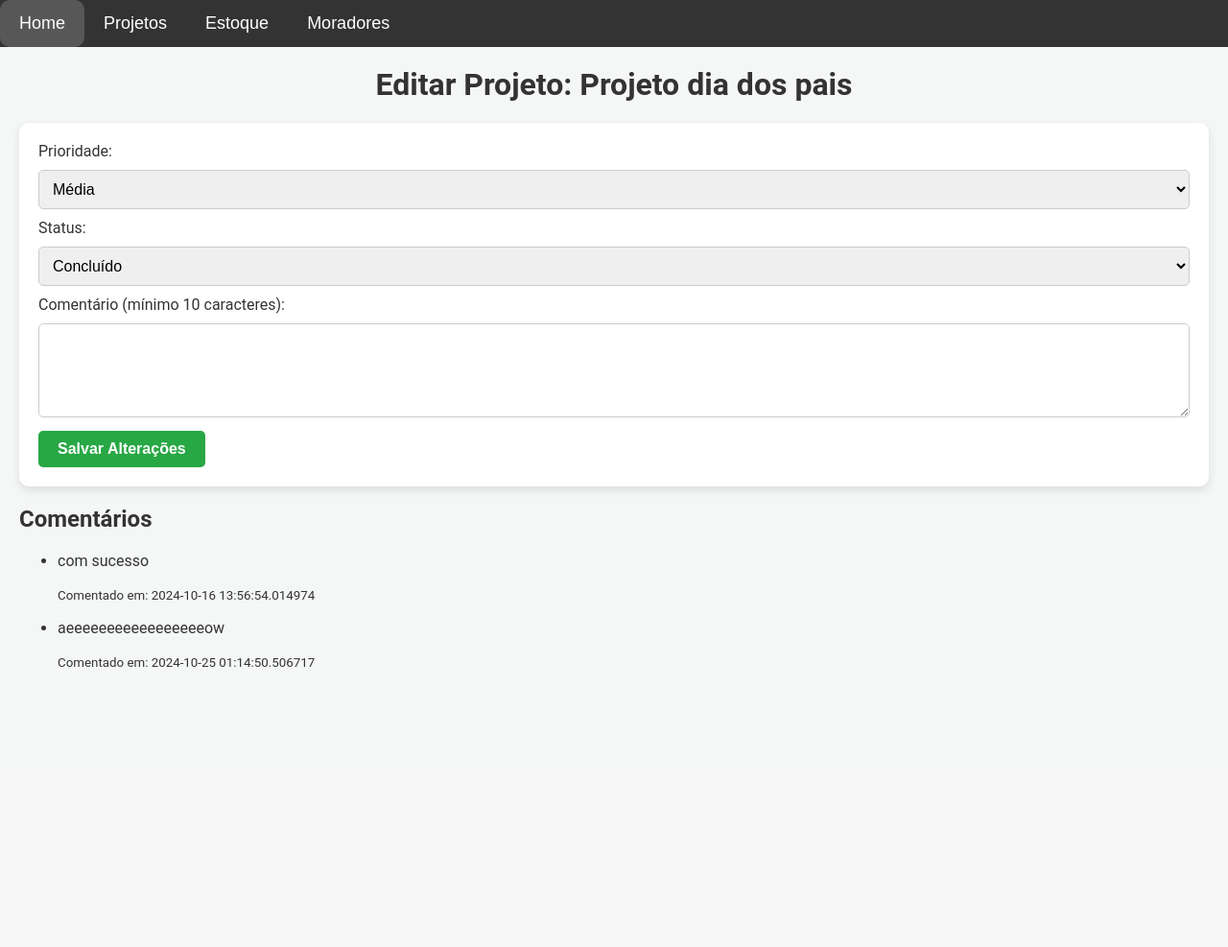
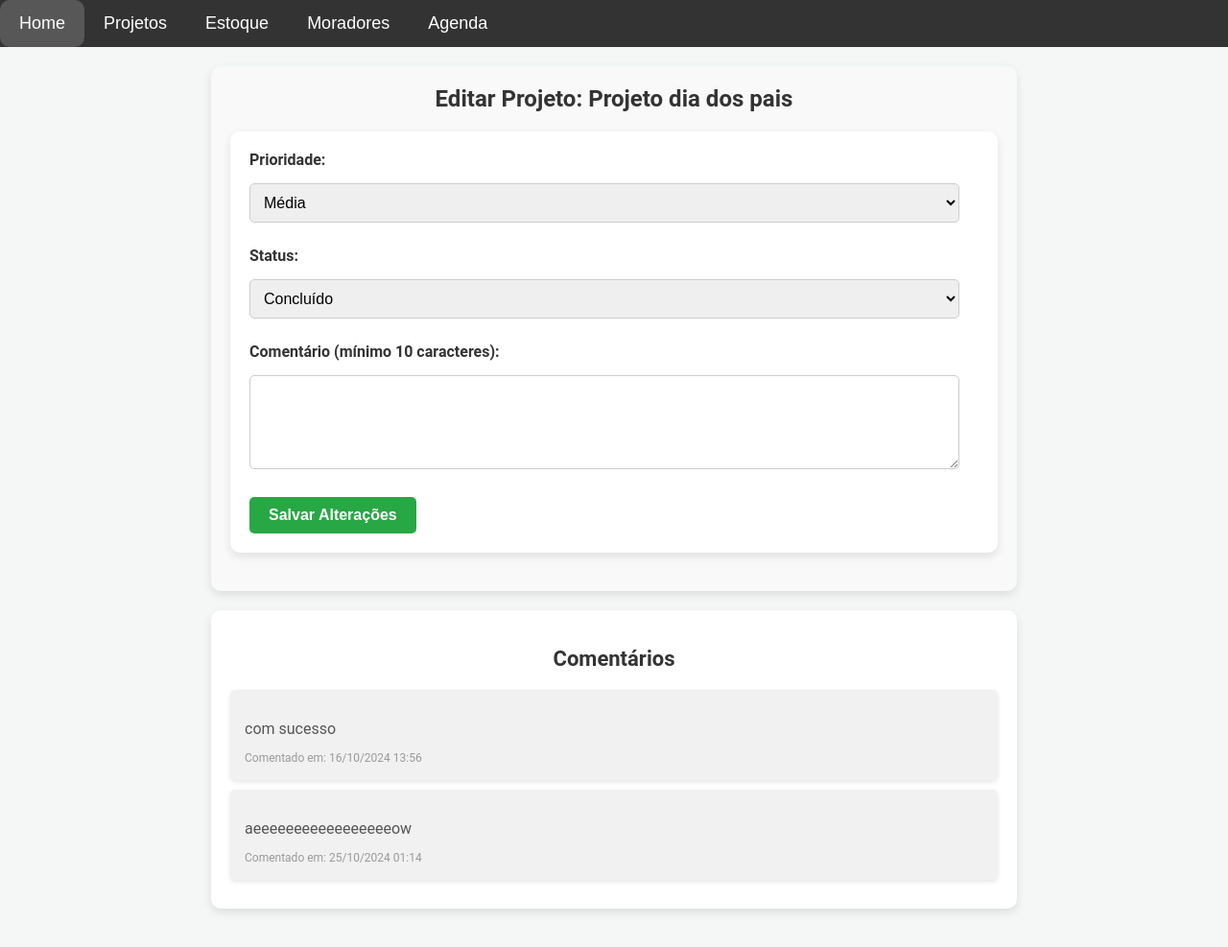
Before and after one commit to sieg3d/AtividadeIntegradoraV, a Flask app: page /editar/2 in a window 1280 px wide. Shown: the whole page at 96% size. Before the commit the page ends 695 px from the top, so only its background shows below. Run offline with Flask 3, Linux system fonts and the light colour scheme.

Commit message:
Agendamento incluido

```diff
--- a/static/css/style.css
+++ b/static/css/style.css
@@ -1566,3 +1566,236 @@ form table td:nth-child(4) {
     content: '• ';
     color: #a94442;
 }
+
+.comentarios-container {
+    max-width: 800px;
+    margin: 0 auto;
+    padding: 20px;
+    background-color: #f9f9f9;
+    border-radius: 10px;
+    box-shadow: 0 4px 10px rgba(0, 0, 0, 0.1);
+}
+
+.comentarios-container h1 {
+    font-size: 24px;
+    color: #333;
+    text-align: center;
+    margin-bottom: 20px;
+}
+
+.comentarios-list {
+    list-style: none;
+    padding: 0;
+}
+
+.comentario-item {
+    background-color: #fff;
+    padding: 15px;
+    margin-bottom: 10px;
+    border-radius: 5px;
+    box-shadow: 0 2px 5px rgba(0, 0, 0, 0.1);
+    transition: box-shadow 0.3s ease;
+}
+
+.comentario-item:hover {
+    box-shadow: 0 4px 15px rgba(0, 0, 0, 0.15);
+}
+
+.comentario-conteudo {
+    font-size: 16px;
+    color: #555;
+    margin-bottom: 10px;
+}
+
+.comentario-data {
+    font-size: 12px;
+    color: #999;
+}
+
+.sem-comentarios {
+    text-align: center;
+    font-size: 16px;
+    color: #777;
+    margin-top: 20px;
+}
+
+.voltar-btn {
+    display: block;
+    width: 100px;
+    margin: 20px auto 0;
+    text-align: center;
+    padding: 10px;
+    background-color: #007bff;
+    color: white;
+    text-decoration: none;
+    border-radius: 5px;
+    transition: background-color 0.3s ease;
+}
+
+.voltar-btn:hover {
+    background-color: #0056b3;
+}
+
+
+.projeto-container {
+    max-width: 800px;
+    margin: 0 auto;
+    padding: 20px;
+    background-color: #f9f9f9;
+    border-radius: 10px;
+    box-shadow: 0 4px 10px rgba(0, 0, 0, 0.1);
+}
+
+.projeto-container h1 {
+    font-size: 24px;
+    text-align: center;
+    margin-bottom: 20px;
+}
+
+.form-editar-projeto .form-group {
+    margin-bottom: 15px;
+}
+
+.form-editar-projeto label {
+    font-weight: bold;
+    margin-bottom: 5px;
+    display: block;
+}
+
+.form-editar-projeto select,
+.form-editar-projeto textarea {
+    width: 100%;
+    padding: 10px;
+    border: 1px solid #ccc;
+    border-radius: 5px;
+    font-size: 16px;
+}
+
+.btn.btn-success {
+    background-color: #28a745;
+    color: white;
+    padding: 10px 20px;
+    border: none;
+    border-radius: 5px;
+    cursor: pointer;
+    font-size: 16px;
+}
+
+.btn.btn-success:hover {
+    background-color: #218838;
+}
+
+.comentarios-container {
+    max-width: 800px;
+    margin: 20px auto;
+    padding: 20px;
+    background-color: #fff;
+    border-radius: 10px;
+}
+
+.comentarios-container h2 {
+    font-size: 22px;
+    margin-bottom: 20px;
+    color: #333;
+    text-align: center;
+}
+
+.comentarios-list {
+    list-style: none;
+    padding: 0;
+}
+
+.comentario-item {
+    background-color: #f1f1f1;
+    padding: 15px;
+    margin-bottom: 10px;
+    border-radius: 5px;
+    box-shadow: 0 2px 5px rgba(0, 0, 0, 0.1);
+    transition: box-shadow 0.3s ease;
+}
+
+.comentario-item:hover {
+    box-shadow: 0 4px 10px rgba(0, 0, 0, 0.15);
+}
+
+.comentario-conteudo {
+    font-size: 16px;
+    color: #555;
+    margin-bottom: 10px;
+}
+
+.comentario-data {
+    font-size: 12px;
+    color: #999;
+}
+
+.sem-comentarios {
+    text-align: center;
+    font-size: 16px;
+    color: #777;
+    margin-top: 20px;
+}
+
+.entrada-page-container {
+    max-width: 600px;
+    margin: 0 auto;
+    padding: 20px;
+    background-color: #f9f9f9;
+    border-radius: 10px;
+    box-shadow: 0 4px 10px rgba(0, 0, 0, 0.1);
+}
+
+.entrada-form-container h1 {
+    text-align: center;
+    font-size: 24px;
+    margin-bottom: 20px;
+}
+
+.form-entrada-itens .form-group {
+    margin-bottom: 15px;
+}
+
+.form-entrada-itens label {
+    font-weight: bold;
+    margin-bottom: 5px;
+    display: block;
+}
+
+.form-entrada-itens select,
+.form-entrada-itens input {
+    width: 100%;
+    padding: 10px;
+    border: 1px solid #ccc;
+    border-radius: 5px;
+    font-size: 16px;
+    box-sizing: border-box;
+}
+
+.btn.btn-primary {
+    background-color: #007bff;
+    color: white;
+    padding: 10px 20px;
+    border: none;
+    border-radius: 5px;
+    cursor: pointer;
+    font-size: 16px;
+    width: 100%;
+}
+
+.btn.btn-primary:hover {
+    background-color: #0056b3;
+}
+
+#mensagens {
+    margin-top: 20px;
+}
+
+.alert {
+    padding: 10px;
+    background-color: #d4edda;
+    border-color: #c3e6cb;
+    color: #155724;
+    border-radius: 5px;
+    margin-bottom: 10px;
+    box-shadow: 0 2px 5px rgba(0, 0, 0, 0.1);
+}
--- a/templates/base.html
+++ b/templates/base.html
@@ -1,5 +1,6 @@
 <!DOCTYPE html>
 <html lang="pt-BR">
+
 <head>
 
     <meta charset="UTF-8">
@@ -9,6 +10,7 @@
 
     <link rel="stylesheet" href="{{ url_for('static', filename='css/style.css') }}">
 </head>
+
 <body>
     <nav class="navbar">
         <ul class="main-menu"> <!-- Menu principal -->
@@ -21,8 +23,10 @@
                 <a href="javascript:void(0)" class="dropbtn">Projetos</a>
                 <!-- Itens do dropdown para Projetos -->
                 <ul class="dropdown-content">
-                    <li><a href="{{ url_for('cadastrar_projeto') }}">Cadastrar Projeto</a></li> <!-- Link para cadastrar projeto -->
-                    <li><a href="{{ url_for('acompanhar_status') }}">Acompanhar Projetos</a></li> <!-- Link para acompanhar projetos -->
+                    <li><a href="{{ url_for('cadastrar_projeto') }}">Cadastrar Projeto</a></li>
+                    <!-- Link para cadastrar projeto -->
+                    <li><a href="{{ url_for('acompanhar_status') }}">Acompanhar Projetos</a></li>
+                    <!-- Link para acompanhar projetos -->
                 </ul>
             </li>
 
@@ -47,8 +51,20 @@
                 <a href="javascript:void(0)" class="dropbtn">Moradores</a>
                 <!-- Itens do dropdown para Moradores -->
                 <ul class="dropdown-content">
-                    <li><a href="{{ url_for('cadastrar_morador') }}">Cadastrar Morador</a></li> <!-- Link para cadastrar morador -->
-                    <li><a href="{{ url_for('listar_moradores') }}">Listar Moradores</a></li> <!-- Link para listar moradores -->
+                    <li><a href="{{ url_for('cadastrar_morador') }}">Cadastrar Morador</a></li>
+                    <!-- Link para cadastrar morador -->
+                    <li><a href="{{ url_for('listar_moradores') }}">Listar Moradores</a></li>
+                    <!-- Link para listar moradores -->
+                </ul>
+            </li>
+
+            <li class="dropdown">
+                <!-- Botão para abrir o dropdown de Moradores -->
+                <a href="javascript:void(0)" class="dropbtn">Agenda</a>
+                <!-- Itens do dropdown para Moradores -->
+                <ul class="dropdown-content">
+                    <li><a href="{{ url_for('agendar_compromisso') }}">Agendamento</a></li> <!-- Link para cadastrar morador -->
+                    <li><a href="{{ url_for('listar_compromissos') }}">Compromissos</a></li> <!-- Link para listar moradores -->
                 </ul>
             </li>
 
@@ -63,4 +79,5 @@
 
     <script src="{{ url_for('static', filename='js/script.js') }}"></script>
 </body>
+
 </html>
--- a/templates/editar_projeto.html
+++ b/templates/editar_projeto.html
@@ -1,61 +1,62 @@
 {% extends 'base.html' %}
 
-{% block title %}Editar Projeto{% endblock %}
+{% block title %}Editar Projeto: {{ projeto.nome }}{% endblock %}
 
 {% block content %}
+<div class="projeto-container">
     <h1>Editar Projeto: {{ projeto.nome }}</h1>
 
     <!-- Verifica se há uma mensagem de erro e a exibe -->
     {% if error %}
-        <div class="error">{{ error }}</div> <!-- Exibe a mensagem de erro caso exista -->
+    <div class="alert alert-danger">{{ error }}</div> <!-- Exibe a mensagem de erro caso exista -->
     {% endif %}
 
     <!-- Formulário de edição do projeto -->
-        <form method="POST">
-            <!-- Campo de seleção para alterar a prioridade do projeto -->
+    <form method="POST" class="form-editar-projeto">
+        <div class="form-group">
             <label for="prioridade">Prioridade:</label>
-            <select name="prioridade" required>
-                <!-- Verifica a prioridade atual do projeto e a marca como 'selected' -->
+            <select name="prioridade" class="form-control" required>
                 <option value="Baixa" {% if projeto.prioridade == 'Baixa' %}selected{% endif %}>Baixa</option>
                 <option value="Média" {% if projeto.prioridade == 'Média' %}selected{% endif %}>Média</option>
                 <option value="Alta" {% if projeto.prioridade == 'Alta' %}selected{% endif %}>Alta</option>
                 <option value="Crítica" {% if projeto.prioridade == 'Crítica' %}selected{% endif %}>Crítica</option>
-            </select><br>
+            </select>
+        </div>
 
-            <!-- Campo de seleção para alterar o status do projeto -->
+        <div class="form-group">
             <label for="status">Status:</label>
-            <select name="status" required>
-                <!-- Verifica o status atual do projeto e o marca como 'selected' -->
+            <select name="status" class="form-control" required>
                 <option value="Em andamento" {% if projeto.status == 'Em andamento' %}selected{% endif %}>Em andamento</option>
                 <option value="Concluído" {% if projeto.status == 'Concluído' %}selected{% endif %}>Concluído</option>
                 <option value="Pendente" {% if projeto.status == 'Pendente' %}selected{% endif %}>Pendente</option>
                 <option value="Atrasado" {% if projeto.status == 'Atrasado' %}selected{% endif %}>Atrasado</option>
                 <option value="Cancelado" {% if projeto.status == 'Cancelado' %}selected{% endif %}>Cancelado</option>
-            </select><br>
+            </select>
+        </div>
 
-            <!-- Campo para adicionar um novo comentário ao projeto -->
-            <label for="comentario">Comentário (mínimo 10 caracteres):</label><br>
-            <textarea name="comentario" rows="4" cols="50" required></textarea><br> <!-- O comentário é obrigatório e deve ter no mínimo 10 caracteres -->
+        <div class="form-group">
+            <label for="comentario">Comentário (mínimo 10 caracteres):</label>
+            <textarea name="comentario" rows="4" class="form-control" required></textarea>
+        </div>
 
-            <!-- Botão para salvar as alterações feitas no projeto -->
-            <button type="submit">Salvar Alterações</button>
+        <button type="submit" class="btn btn-success">Salvar Alterações</button>
     </form>
+</div>
 
-        <!-- Exibição dos comentários existentes associados ao projeto -->
+<div class="comentarios-container">
     <h2>Comentários</h2>
 
-        <!-- Verifica se há comentários para o projeto e exibe a lista -->
     {% if comentarios %}
-            <ul> <!-- Lista de comentários -->
-                {% for comentario in comentarios %} <!-- Itera sobre cada comentário -->
-                    <li>
-                        <p>{{ comentario.conteudo }}</p> <!-- Exibe o conteúdo do comentário -->
-                        <small>Comentado em: {{ comentario.data_comentario }}</small> <!-- Exibe a data do comentário -->
-                    </li>
+    <div class="comentarios-list">
+        {% for comentario in comentarios %}
+        <div class="comentario-item">
+            <p class="comentario-conteudo">{{ comentario.conteudo }}</p> <!-- Exibe o conteúdo do comentário -->
+            <small class="comentario-data">Comentado em: {{ comentario.data_comentario.strftime('%d/%m/%Y %H:%M') }}</small> <!-- Exibe a data do comentário -->
+        </div>
         {% endfor %}
-            </ul>
+    </div>
     {% else %}
-            <!-- Exibe uma mensagem caso o projeto ainda não tenha comentários -->
-            <p>Não há comentários para este projeto ainda.</p>
+        <p class="sem-comentarios">Não há comentários para este projeto ainda.</p>
     {% endif %}
+</div>
 {% endblock %}
```
Also changed, not shown: templates/comentarios.html (+12 -10 lines), instance/projetos.db. Lines whose indentation alone changed are shown as unchanged.
